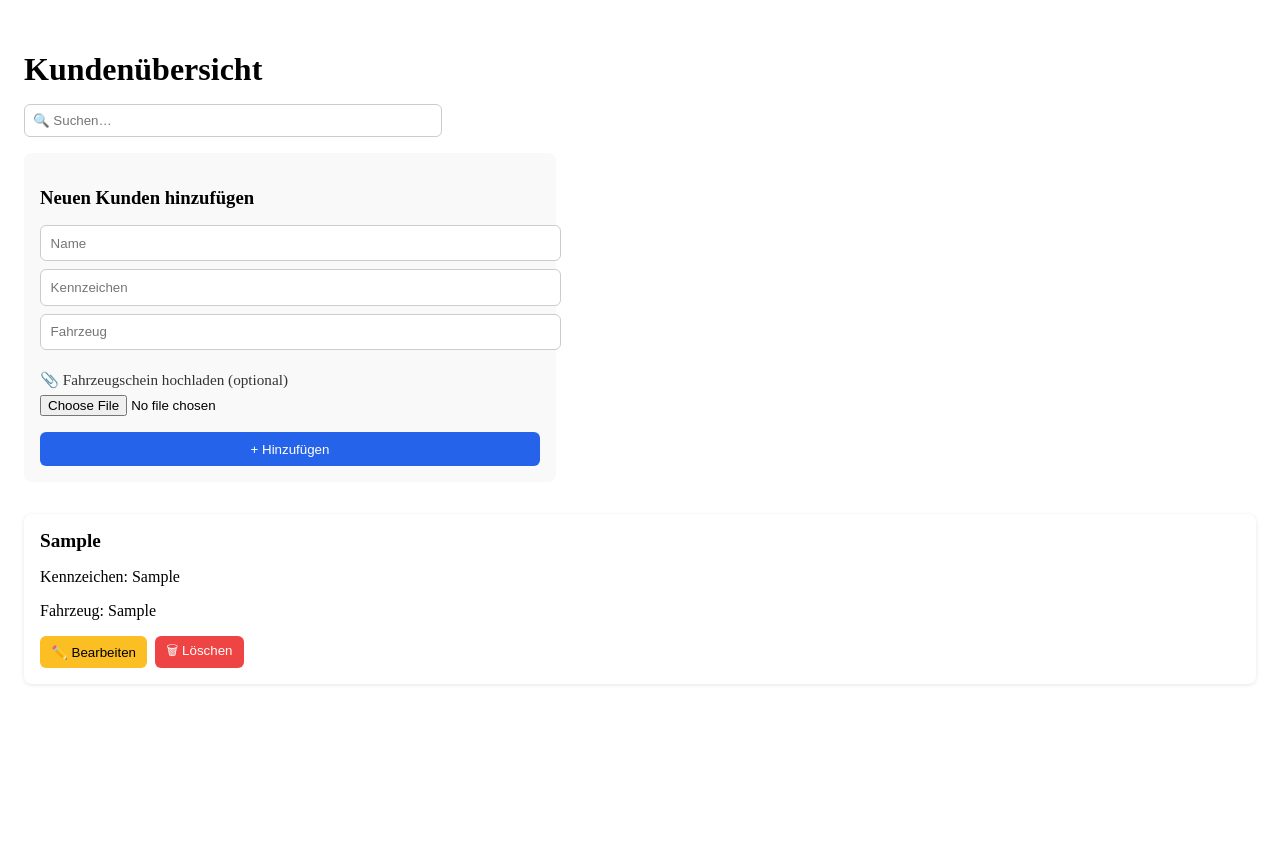
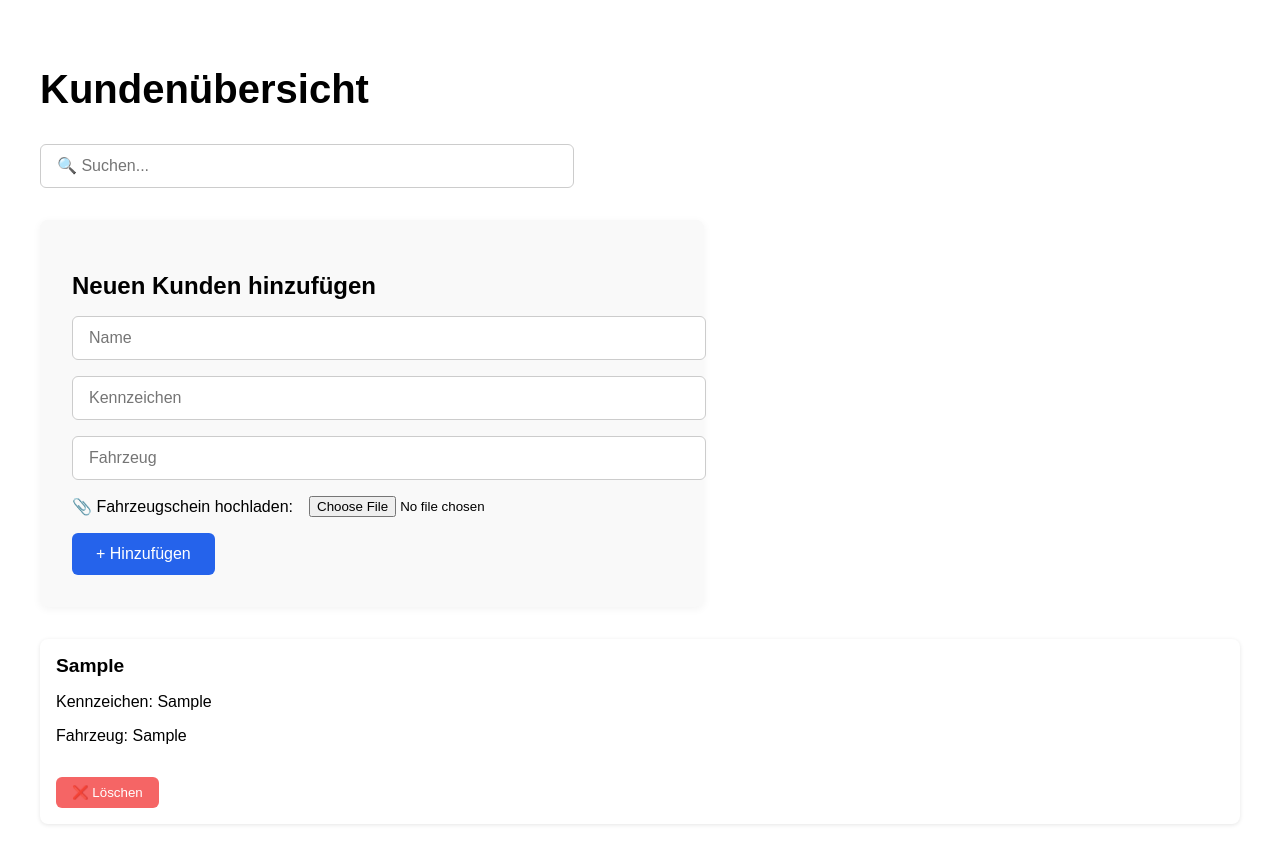
Before and after one commit to Mcan4250-creator/autopilot-crm, a Next.js app: page /kunden in a window 1280 px wide. Both pictures are taken after typing "Sample", "Sample", "Sample" into the empty fields and a click on the button "+ Hinzufügen". Shown: the top 864 px of the page. Before the commit the page ends 800 px from the top, so only its background shows below. Built offline with nearby package versions, Linux system fonts and the light colour scheme.

Commit message:
Aktualisieren von kunden.js

```diff
--- a/pages/kunden.js
+++ b/pages/kunden.js
@@ -1,86 +1,42 @@
-import React, { useEffect, useState } from "react";
+import { useState } from "react";
 
-const Kunden = () => {
-  const [customers, setCustomers] = useState([]);
-  const [filteredCustomers, setFilteredCustomers] = useState([]);
-  const [searchTerm, setSearchTerm] = useState("");
-  const [newCustomer, setNewCustomer] = useState({
-    name: "",
-    license: "",
-    car: "",
-    image: null,
-  });
+export default function Kunden() { const [customers, setCustomers] = useState([]); const [searchTerm, setSearchTerm] = useState(""); const [name, setName] = useState(""); const [license, setLicense] = useState(""); const [car, setCar] = useState(""); const [image, setImage] = useState(null);
 
-  useEffect(() => {
-    const stored = JSON.parse(localStorage.getItem("customers")) || [];
-    setCustomers(stored);
-    setFilteredCustomers(stored);
-  }, []);
+const handleAddCustomer = () => { if (!name || !license || !car) return;
 
-  const handleSearch = (e) => {
-    const term = e.target.value.toLowerCase();
-    setSearchTerm(term);
-    const filtered = customers.filter(
-      (c) =>
-        c.name.toLowerCase().includes(term) ||
-        c.license.toLowerCase().includes(term) ||
-        c.car.toLowerCase().includes(term)
-    );
-    setFilteredCustomers(filtered);
+const newCustomer = {
+  name,
+  license,
+  car,
+  image: image ? URL.createObjectURL(image) : null,
+};
+setCustomers([...customers, newCustomer]);
+setName("");
+setLicense("");
+setCar("");
+setImage(null);
+
 };
 
-  const handleImageUpload = (e) => {
-    const file = e.target.files[0];
-    if (!file) return;
-    const reader = new FileReader();
-    reader.onloadend = () => {
-      setNewCustomer((prev) => ({
-        ...prev,
-        image: reader.result,
-      }));
-    };
-    reader.readAsDataURL(file);
-  };
+const handleImageChange = (e) => { setImage(e.target.files[0]); };
 
-  const handleAddCustomer = () => {
-    if (!newCustomer.name || !newCustomer.license || !newCustomer.car) {
-      alert("Bitte alle Felder ausfüllen.");
-      return;
-    }
+const handleDeleteCustomer = (index) => { const updatedCustomers = [...customers]; updatedCustomers.splice(index, 1); setCustomers(updatedCustomers); };
 
-    const updated = [...customers, newCustomer];
-    setCustomers(updated);
-    setFilteredCustomers(updated);
-    localStorage.setItem("customers", JSON.stringify(updated));
+const filteredCustomers = customers.filter((c) => c.name.toLowerCase().includes(searchTerm.toLowerCase()) );
 
-    setNewCustomer({ name: "", license: "", car: "", image: null });
-  };
-
-  const handleDelete = (index) => {
-    const confirmed = window.confirm("Möchtest du diesen Kunden wirklich löschen?");
-    if (confirmed) {
-      const updated = [...filteredCustomers];
-      updated.splice(index, 1);
-      setFilteredCustomers(updated);
-      setCustomers(updated);
-      localStorage.setItem("customers", JSON.stringify(updated));
-    }
-  };
-
-  return (
-    <div style={{ padding: "1rem" }}>
-      <h2 style={{ fontSize: "2rem", marginBottom: "1rem" }}>Kundenübersicht</h2>
+return ( <div style={{ padding: "2rem", fontFamily: "Arial, sans-serif" }}> <h1 style={{ fontSize: "2.5rem", fontWeight: "bold", marginBottom: "2rem" }}> Kundenübersicht </h1>
 
 <input
     type="text"
+    placeholder="🔍 Suchen..."
     value={searchTerm}
-        onChange={handleSearch}
-        placeholder="🔍 Suchen…"
+    onChange={(e) => setSearchTerm(e.target.value)}
     style={{
-          padding: "0.5rem",
+      padding: "0.75rem 1rem",
       width: "100%",
-          maxWidth: "400px",
-          marginBottom: "1rem",
+      maxWidth: "500px",
+      marginBottom: "2rem",
+      fontSize: "1rem",
       borderRadius: "6px",
       border: "1px solid #ccc",
     }}
@@ -88,90 +44,52 @@ const Kunden = () => {
 
   <div
     style={{
-    background: "#f9f9f9",
-    padding: "1rem",
+      backgroundColor: "#f9f9f9",
+      padding: "2rem",
       borderRadius: "8px",
       marginBottom: "2rem",
-    maxWidth: "500px",
+      boxShadow: "0 2px 8px rgba(0,0,0,0.05)",
+      maxWidth: "600px",
     }}
   >
-  <h3 style={{ marginBottom: "1rem" }}>Neuen Kunden hinzufügen</h3>
-
+    <h2 style={{ fontSize: "1.5rem", marginBottom: "1rem" }}>Neuen Kunden hinzufügen</h2>
     <input
+      type="text"
       placeholder="Name"
-    value={newCustomer.name}
-    onChange={(e) =>
-      setNewCustomer((prev) => ({ ...prev, name: e.target.value }))
-    }
-    style={{
-      marginBottom: "0.5rem",
-      width: "100%",
-      padding: "0.6rem",
-      borderRadius: "6px",
-      border: "1px solid #ccc",
-    }}
+      value={name}
+      onChange={(e) => setName(e.target.value)}
+      style={inputStyle}
     />
     <input
+      type="text"
       placeholder="Kennzeichen"
-    value={newCustomer.license}
-    onChange={(e) =>
-      setNewCustomer((prev) => ({ ...prev, license: e.target.value }))
-    }
-    style={{
-      marginBottom: "0.5rem",
-      width: "100%",
-      padding: "0.6rem",
-      borderRadius: "6px",
-      border: "1px solid #ccc",
-    }}
+      value={license}
+      onChange={(e) => setLicense(e.target.value)}
+      style={inputStyle}
     />
     <input
+      type="text"
       placeholder="Fahrzeug"
-    value={newCustomer.car}
-    onChange={(e) =>
-      setNewCustomer((prev) => ({ ...prev, car: e.target.value }))
-    }
-    style={{
-      marginBottom: "0.5rem",
-      width: "100%",
-      padding: "0.6rem",
-      borderRadius: "6px",
-      border: "1px solid #ccc",
-    }}
+      value={car}
+      onChange={(e) => setCar(e.target.value)}
+      style={inputStyle}
     />
 
-  <label
-    style={{
-      display: "block",
-      marginTop: "0.8rem",
-      marginBottom: "0.4rem",
-      fontSize: "0.95rem",
-      color: "#333",
-    }}
+    <div
+      style={{ display: "flex", alignItems: "center", gap: "1rem", marginBottom: "1rem" }}
     >
-    📎 Fahrzeugschein hochladen (optional)
+      <label htmlFor="fileInput" style={{ minWidth: "150px", fontWeight: 500 }}>
+        📎 Fahrzeugschein hochladen:
       </label>
       <input
+        id="fileInput"
         type="file"
-    accept="image/*"
-    onChange={handleImageUpload}
-    style={{
-      marginBottom: "1rem",
-    }}
+        onChange={handleImageChange}
+        style={{ flex: 1 }}
       />
+    </div>
 
-  <button
-    onClick={handleAddCustomer}
-    style={{
-      padding: "0.6rem 1rem",
-      backgroundColor: "#2563eb",
-      color: "#fff",
-      border: "none",
-      borderRadius: "6px",
-      cursor: "pointer",
-      width: "100%",
-    }}
-  >
+    <button onClick={handleAddCustomer} style={buttonStyle}>
       + Hinzufügen
     </button>
   </div>
@@ -201,40 +119,26 @@ const Kunden = () => {
           }}
         />
       )}
-
-          <div style={{ display: "flex", gap: "0.5rem", marginTop: "0.5rem" }}>
       <button
-              onClick={() => alert("Bearbeiten folgt bald")}
+        onClick={() => handleDeleteCustomer(index)}
         style={{
-                backgroundColor: "#fbbf24",
-                color: "#000",
-                padding: "0.3rem 0.7rem",
+          marginTop: "1rem",
+          backgroundColor: "#f56565",
+          color: "#fff",
           border: "none",
+          padding: "0.5rem 1rem",
           borderRadius: "6px",
           cursor: "pointer",
         }}
       >
-              ✏️ Bearbeiten
+        ❌ Löschen
       </button>
-
-            <button
-              onClick={() => handleDelete(index)}
-              style={{
-                backgroundColor: "#ef4444",
-                color: "#fff",
-                padding: "0.3rem 0.7rem",
-                border: "none",
-                borderRadius: "6px",
-                cursor: "pointer",
-              }}
-            >
-              🗑 Löschen
-            </button>
-          </div>
     </div>
   ))}
 </div>
-  );
-};
 
-export default Kunden;
+); }
+
+const inputStyle = { display: "block", width: "100%", padding: "0.75rem 1rem", marginBottom: "1rem", fontSize: "1rem", border: "1px solid #ccc", borderRadius: "6px", };
+
+const buttonStyle = { backgroundColor: "#2563eb", color: "#fff", border: "none", padding: "0.75rem 1.5rem", borderRadius: "6px", fontSize: "1rem", cursor: "pointer", };
```
Lines whose indentation alone changed are shown as unchanged.
